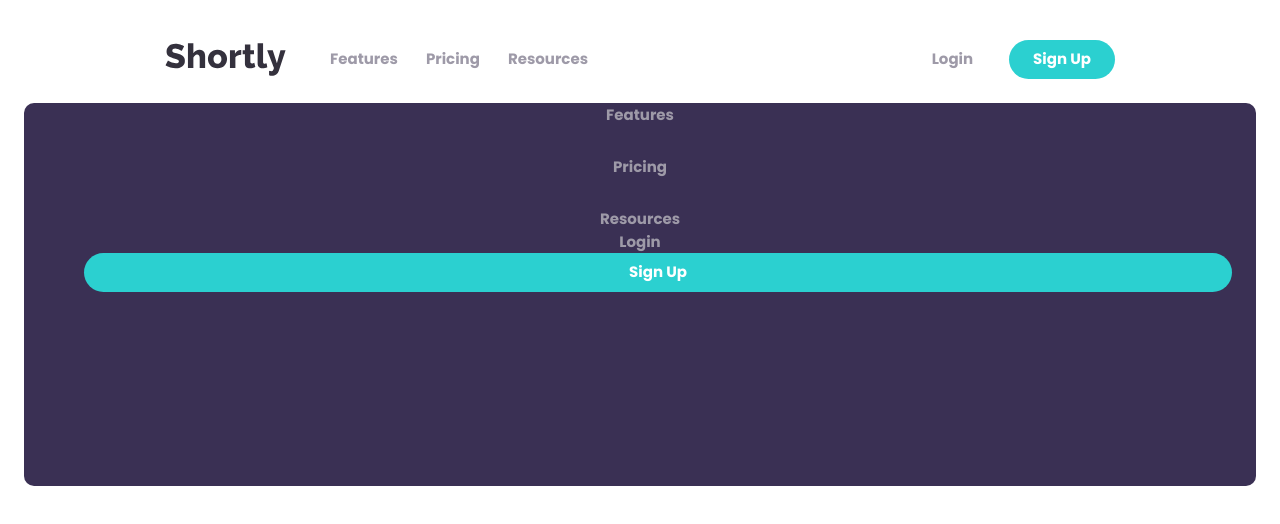
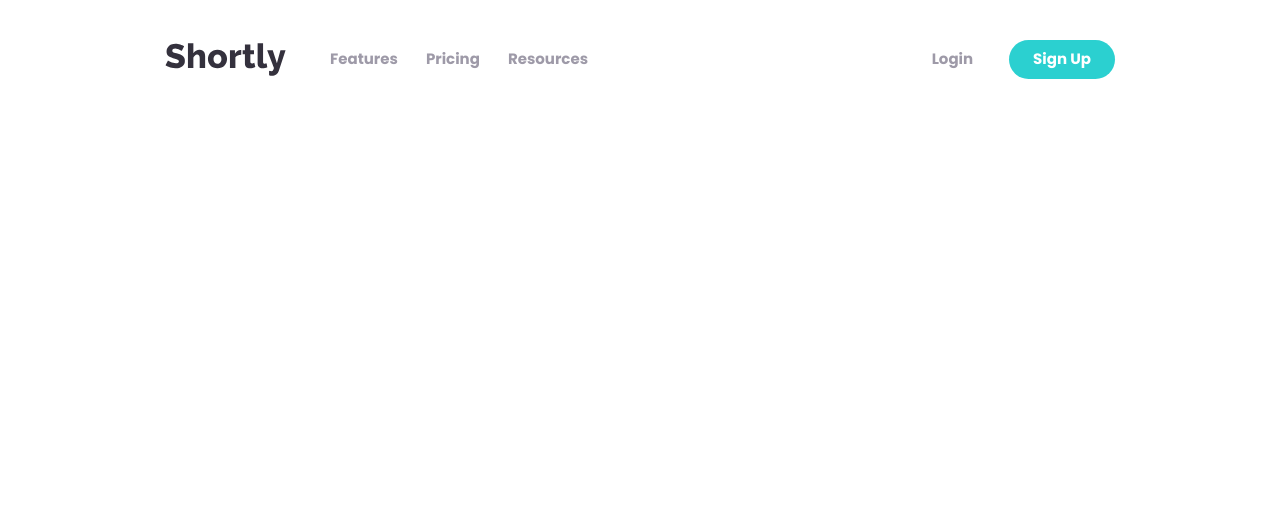
Before and after one commit to silasmora/URL-shortening-API-landing-page, a React (Vite) app: page / in a window 1280 px wide. Shown: the top 524 px of the page. Built offline with nearby package versions, Linux system fonts and the light colour scheme.

Commit message:
wrapping up menu modal

```diff
--- a/src/components/AuthButtons.tsx
+++ b/src/components/AuthButtons.tsx
@@ -2,15 +2,15 @@ import React from 'react'
 import { NavLink } from 'react-router-dom'
 
 type isModalProps = {
-  isModal: boolean
+  isModal?: boolean
 }
 
 
 const AuthButtons: React.FC<isModalProps> = ({isModal}) => {
   return (
-    <div className={`${isModal&& 'flex flex-col'}`}>
-      <button className='text-manatee hover:text-peacoat text-[15px] font-bold cursor-pointer transition ease-in-out duration-300'>Login</button>
-      <button className='text-white text-[15px] font-bold bg-darkTurquoise py-2 px-6 rounded-full lg:ml-9 hover:bg-opacity-50 transition ease-in-out duration-300 '>Sign Up</button>
+    <div className={`${isModal&& 'flex flex-col gap-6'}`}>
+      <button className={`${isModal ? 'text-[18px] text-white' : 'text-manatee hover:text-peacoat text-[15px]'} font-bold cursor-pointer transition ease-in-out duration-300`}>Login</button>
+      <button className={`${isModal ? 'text-[18px]' : 'text-[15px]'} font-bold text-white bg-darkTurquoise py-2 px-6 rounded-full lg:ml-9 hover:bg-opacity-50 transition ease-in-out duration-300`}>Sign Up</button>
     </div>
   )
 }
--- a/src/components/Header.tsx
+++ b/src/components/Header.tsx
@@ -1,10 +1,13 @@
-import React from 'react'
+import React, { useState } from 'react'
 import Navbar from './Navbar'
 import AuthButtons from './AuthButtons'
 import MobileMenuModal from './MobileMenuModal'
 
 
 const Header = () => {
+
+  const [isModalOpen, setIsModalOpen] = useState<boolean>(false)
+
   return (
     <>
       <div className='pt-10 pb-6 px-6 flex justify-between items-center lg:px-[165px] max-w-[1440px] mx-auto'>
@@ -15,7 +18,7 @@ const Header = () => {
         </div>
       </div>
       <div>
-        <svg className='lg:hidden' xmlns="http://www.w3.org/2000/svg" width="24" height="21" viewBox="0 0 24 21" fill="none">
+        <svg onClick={() => setIsModalOpen((prevState) => !prevState)} className='lg:hidden' xmlns="http://www.w3.org/2000/svg" width="24" height="21" viewBox="0 0 24 21" fill="none">
           <rect width="24" height="3" fill="#9E9AA8"/>
           <rect y="9" width="24" height="3" fill="#9E9AA8"/>
           <rect y="18" width="24" height="3" fill="#9E9AA8"/>
@@ -25,7 +28,7 @@ const Header = () => {
         </div>
       </div>
       </div>
-      <MobileMenuModal />
+      {isModalOpen? <MobileMenuModal /> : ''}
     </>
   )
 }
--- a/src/components/MobileMenuModal.tsx
+++ b/src/components/MobileMenuModal.tsx
@@ -6,11 +6,11 @@ import Navbar from './Navbar'
 const MobileMenuModal = () => {
   return (
     <div>
-      <div className='bg-darkByzantineBlue mx-6 px-6 rounded-[10px] h-[383px] flex flex-col items-center'>
+      <div className='bg-darkByzantineBlue mx-6 px-6 rounded-[10px] h-[383px] flex flex-col items-center justify-center gap-7'>
         <div>
           <Navbar isModal={true}/>
         </div>
-        <div className='w-full border-1 border-manatee mx-6'/>
+        <div className='w-full border-t border-manatee border-opacity-20 mx-6'/>
         <div className='w-full justify-self-start'>
           <AuthButtons isModal={true}/>
         </div>
--- a/src/components/Navbar.tsx
+++ b/src/components/Navbar.tsx
@@ -21,7 +21,7 @@ const Navbar: React.FC<NavBarProps> = ({isModal}) => {
     <div className={`${isModal&& 'flex-col text-center'} flex gap-7`}>
       {navigationLinks.map((link, idx) => (
         <ul key={idx} className=''>
-          <NavLink to={link.route} className='text-manatee hover:text-peacoat text-[15px] font-bold cursor-pointer transition ease-in-out duration-300'>
+          <NavLink to={link.route} className={`${isModal ? 'text-[18px] text-white' : 'text-manatee hover:text-peacoat text-[15px]'} font-bold cursor-pointer transition ease-in-out duration-300`}>
             {link.text}
           </NavLink>
         </ul>
```
